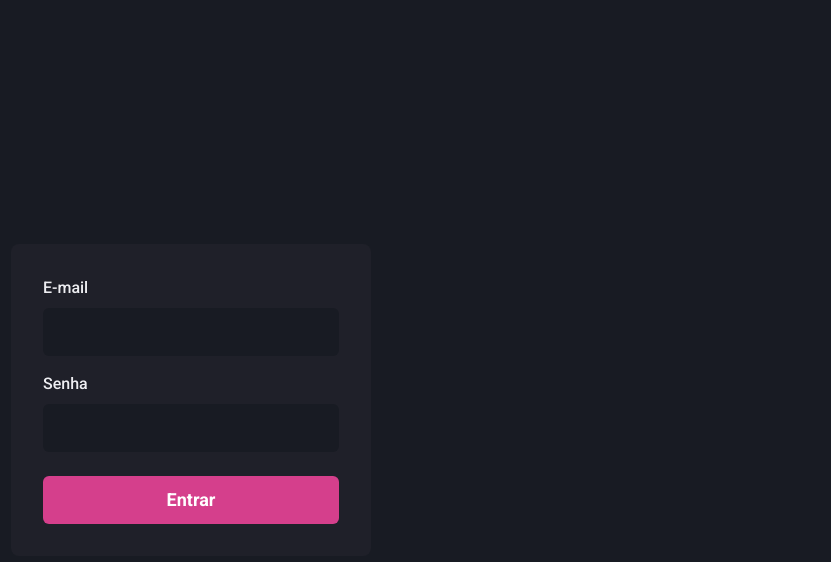
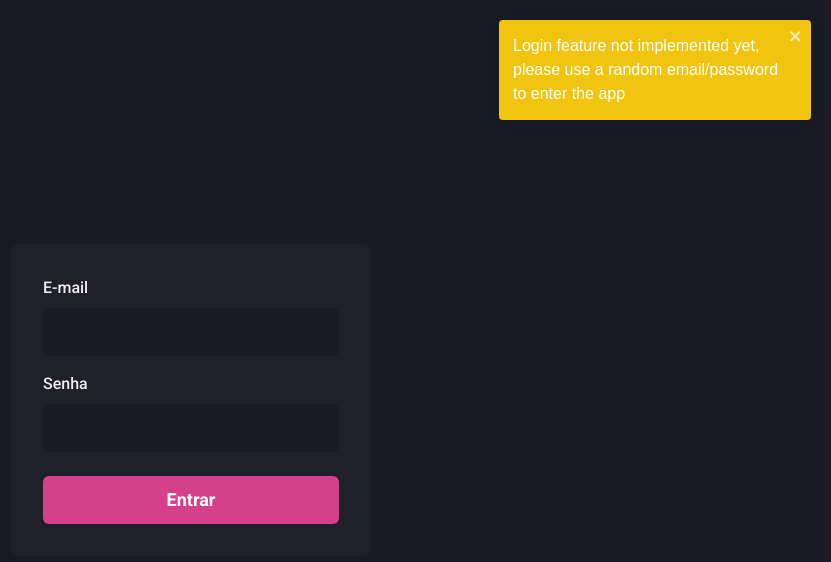
Before and after one commit to Luizu/ignite-dashgo, a Next.js app: page / in a window 1280 px wide. Shown: the top 562 px of the page, without its empty margins (449-1280 px from the left). Built offline with nearby package versions, Linux system fonts and the light colour scheme; what miragejs would draw is missing.

Commit message:
Style: Add a notification on signin page about login feat

```diff
--- a/src/pages/index.tsx
+++ b/src/pages/index.tsx
@@ -4,7 +4,7 @@ import * as yup from 'yup'
 import { yupResolver } from '@hookform/resolvers/yup'
 import { Input } from '../components/Form/Input'
 import { useRouter } from 'next/router'
-import { ToastContainer, toast } from 'react-toastify'
+import { toast } from 'react-toastify'
 
 type SignInFormData = {
   email: string;
@@ -28,6 +28,11 @@ export default function SignIn() {
     router.push('/dashboard')
     toast.success('Login efetuado com successo')
   }
+
+  toast.warn('Login feature not implemented yet, please use a random email/password to enter the app', {
+    closeOnClick: true,
+    autoClose: false
+  })
 
   return (
     <Flex
```
